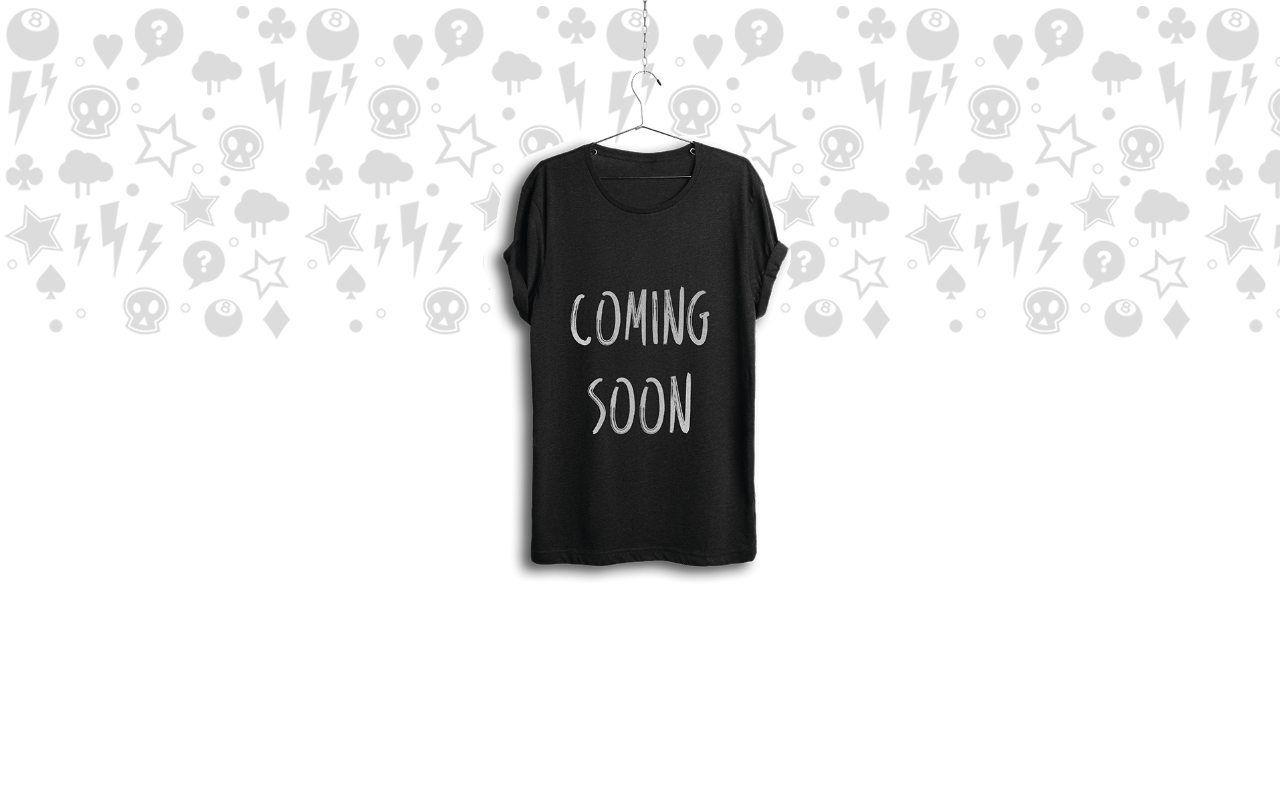
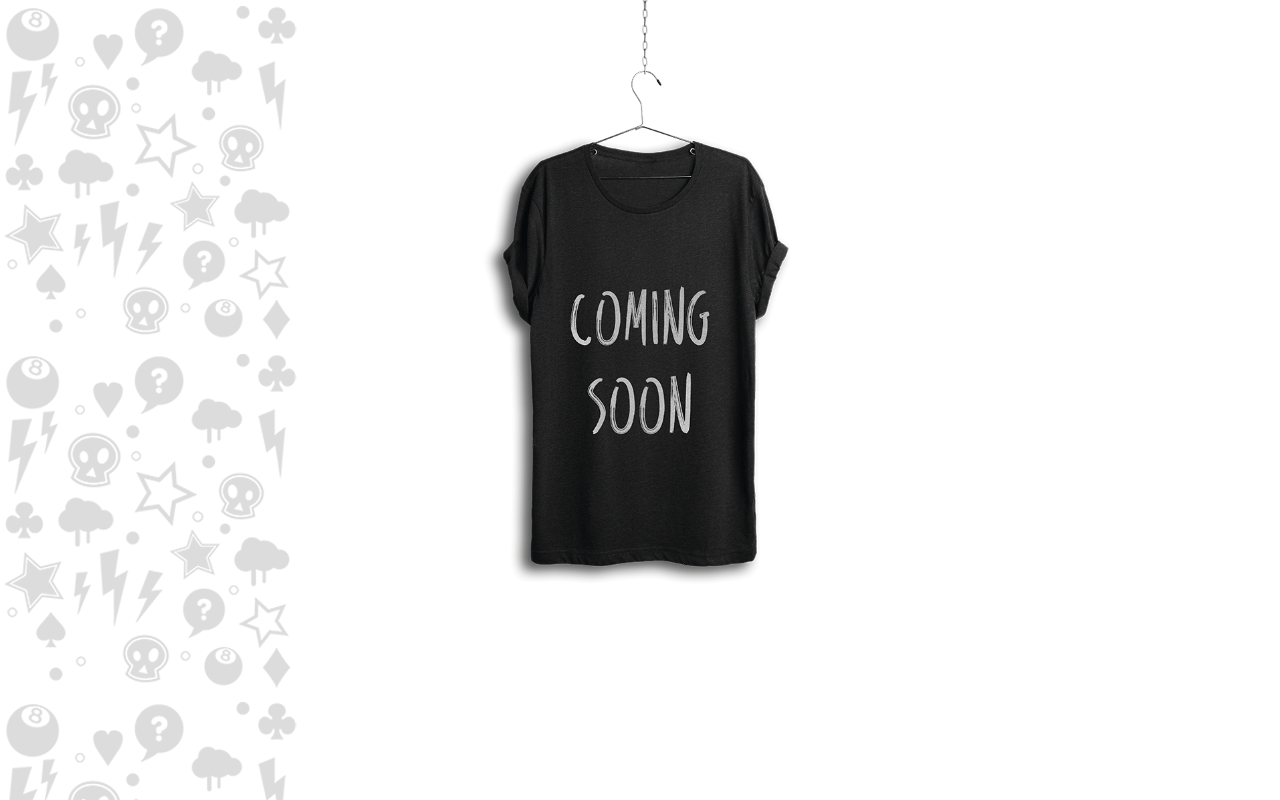
Before and after one commit to nonprophettees/nonprophettees.github.io, a plain HTML site: page index.html in a window 1280 px wide. Drawn offline with nearby package versions, Linux system fonts and the light colour scheme.

Commit message:
Update main.css

```diff
--- a/main.css
+++ b/main.css
@@ -6,8 +6,7 @@
 }
 body{
 	    background-image: url("img/bg.png");
-	    background-repeat: repeat-y;
-	    background-repeat: repeat-x;
+	    background-repeat: repeat-y,repeat-x;
 
 
 }
```
